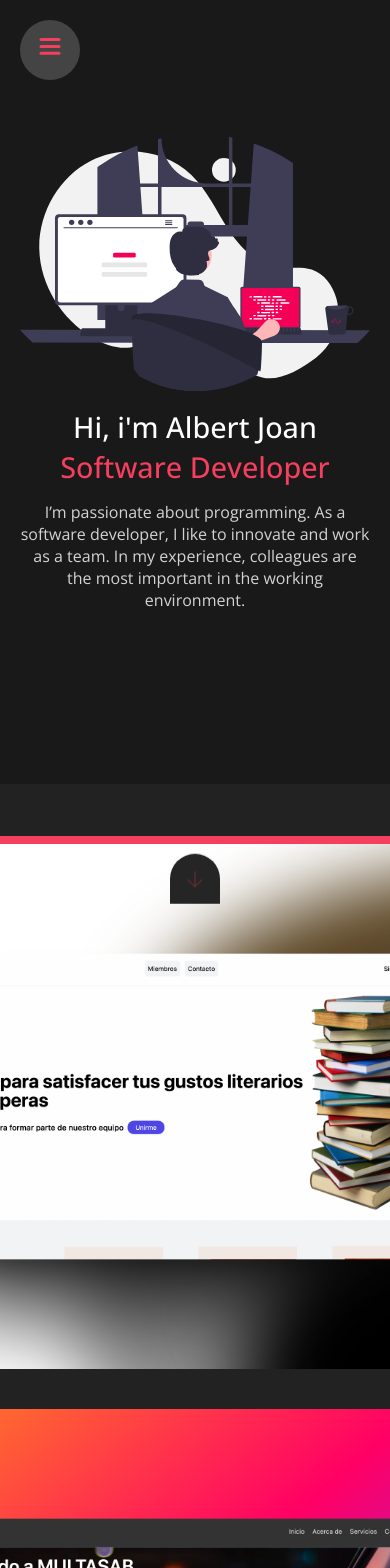
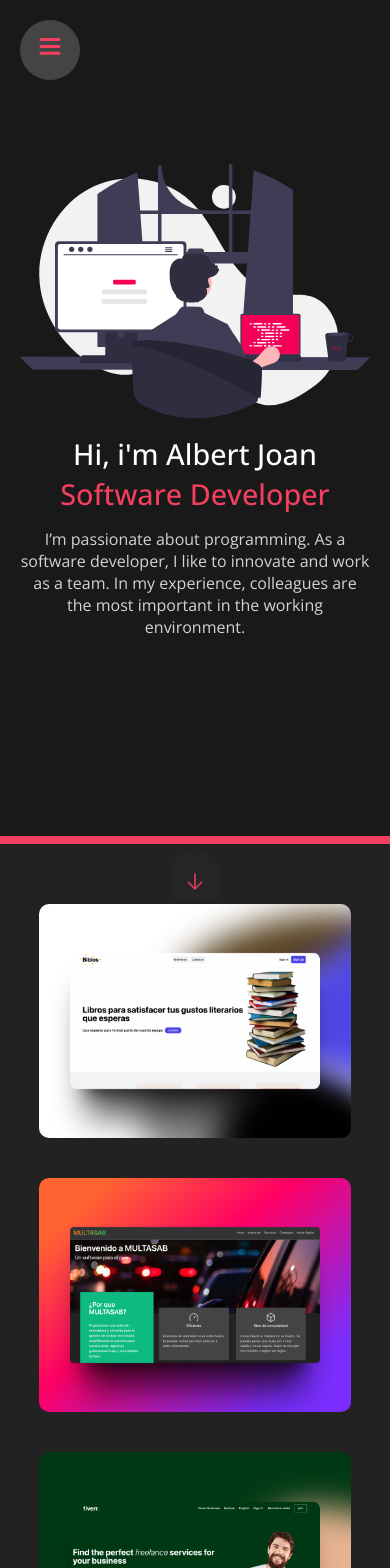
Before and after one commit to Albert2707/Portfolio, a React (Vite) app: page / in a window 390 px wide. Shown: the top 1568 px of the page. Built offline with nearby package versions, Linux system fonts and the light colour scheme.

Commit message:
first commit

```diff
--- a/src/App.scss
+++ b/src/App.scss
@@ -23,6 +23,10 @@ body::-webkit-scrollbar {
   height: calc(100vh - 60px);
   width: 100vw;
   overflow: hidden;
+
+  @media (max-width: 738px) {
+    height: 100vh;
+  }
 }
 
 .projects {
@@ -60,3 +64,8 @@ body::-webkit-scrollbar {
     @content;
   }
 }
+@mixin laptop {
+  @media (max-width: 1280px) {
+    @content;
+  }
+}
--- a/src/components/projects/Projects.scss
+++ b/src/components/projects/Projects.scss
@@ -6,6 +6,8 @@
   height: 100%;
   margin: 0 auto;
   display: flex;
+  align-items: center;
+  justify-content: center;
 
   .wrapper {
     display: flex;
@@ -23,9 +25,15 @@
       align-items: center;
       img {
         flex: 1;
-        width: 700px;
+        width: 800px;
         object-fit: cover;
         border-radius: 10px;
+        @include laptop {
+          width: 700px;
+        }
+        @include mobile {
+          width: 100%;
+        }
       }
 
       .hover-info {
@@ -46,6 +54,7 @@
           border-radius: 5px;
           gap: 5px;
           padding: 0 10px;
+          font-weight: 500;
           border: none;
           width: auto;
           height: 40px;
@@ -60,5 +69,11 @@
         }
       }
     }
+    @include tablet {
+      width: 80%;
+    }
+    @include mobile {
+      width: 80%;
+    }
   }
 }
--- a/src/components/projects/Projects.tsx
+++ b/src/components/projects/Projects.tsx
@@ -157,10 +157,35 @@ const Projects = () => {
         </motion.div>
         <motion.div
           className="item"
+          initial="rest"
+          whileHover="hover"
+          animate="rest"
           style={{ scale: scaleProgress3, opacity: opacityProgress3 }}
           ref={socialRef}
         >
           <img src="/images/social.png" />
+          <motion.div variants={infoMotion} className="hover-info">
+            <motion.button
+              variants={infoMotion}
+              whileTap={{ scale: 0.9 }}
+              transition={{ type: "spring", duration: 0.2 }}
+            >
+              View on GitHub
+              <svg
+                xmlns="http://www.w3.org/2000/svg"
+                fill="none"
+                viewBox="0 0 24 24"
+                strokeWidth={1.5}
+                stroke="currentColor"
+              >
+                <path
+                  strokeLinecap="round"
+                  strokeLinejoin="round"
+                  d="M13.5 6H5.25A2.25 2.25 0 0 0 3 8.25v10.5A2.25 2.25 0 0 0 5.25 21h10.5A2.25 2.25 0 0 0 18 18.75V10.5m-10.5 6L21 3m0 0h-5.25M21 3v5.25"
+                />
+              </svg>
+            </motion.button>
+          </motion.div>
         </motion.div>
       </div>
     </div>
--- a/src/components/skills/Skills.scss
+++ b/src/components/skills/Skills.scss
@@ -49,10 +49,18 @@
     .logos-slide {
       display: inline-block;
       animation: 30s slide infinite linear;
+      @include mobile {
+        animation-duration: 20s;
+      }
 
       img {
         height: 70px;
         margin: 0 40px;
+
+        @include mobile {
+          height: 40px;
+          margin: 0 20px;
+        }
       }
     }
   }
```
Also changed, not shown: 6 other files (tests, documents, lock files or other folders).
